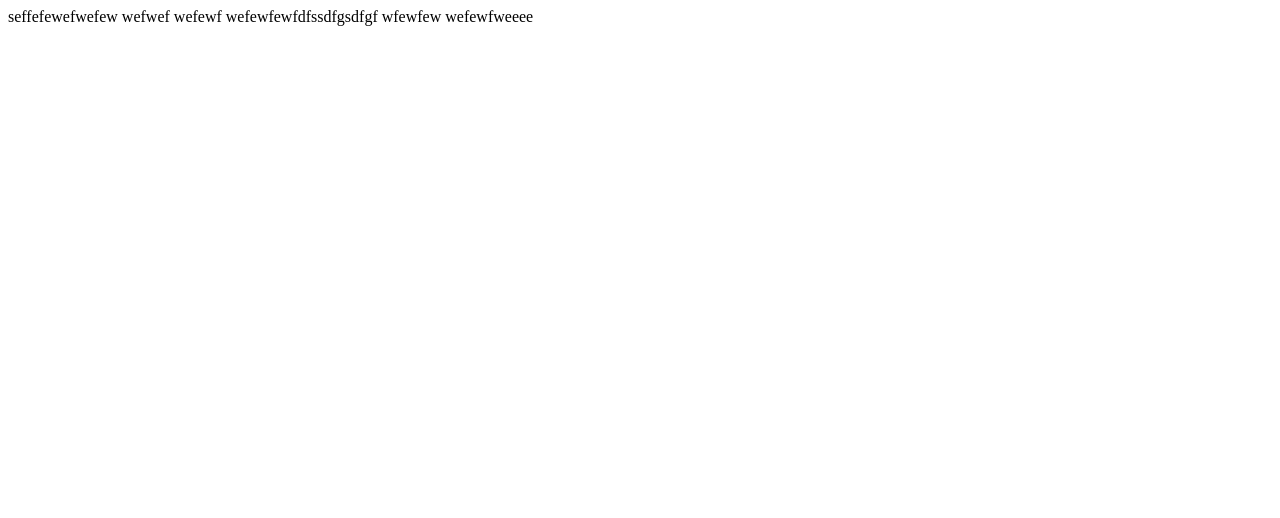
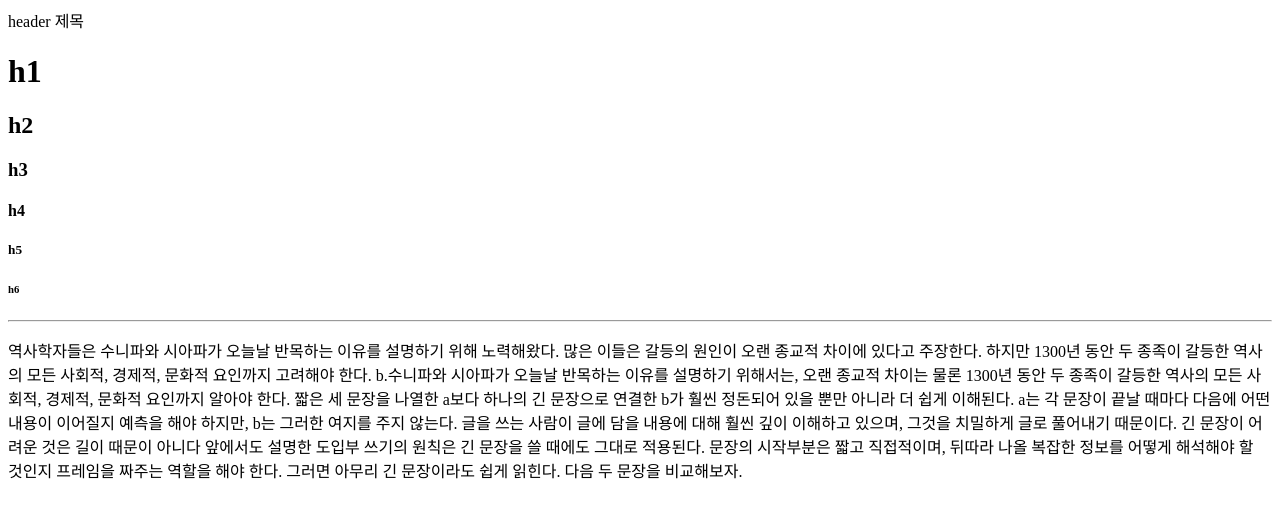
Before and after one commit to baeyeeun/std_html, a plain HTML site: page public/ch0/index.html in a window 1280 px wide. Drawn offline with Linux system fonts and the light colour scheme.

Commit message:
ujnuihiuh

```diff
--- a/public/ch0/index.html
+++ b/public/ch0/index.html
@@ -6,17 +6,34 @@
 <meta charset="UTF-8">
 <meta name="viewport" content="width=device-width, initial-scale=1.0">
 
-<title> 배예은 </title>
+<title>배예은</title>
 </head>
 
 <body>
 
-seffefewefwefew
-wefwef
-wefewf
-wefewfewfdfssdfgsdfgf
-wfewfew
-  wefewfweeee
+	header 제목
+
+	<h1>h1</h1>
+	<h2>h2</h2>
+	<h3>h3</h3>
+	<h4>h4</h4>
+	<h5>h5</h5>
+	<h6>h6</h6>
+
+
+	<hr>
+	<!-- 한 줄 그어 주기 -->
+
+<!-- 문장? 문단? -->
+	<p>역사학자들은 수니파와 시아파가 오늘날 반목하는 이유를 설명하기 위해 노력해왔다. 많은 이들은 갈등의 원인이 오랜
+		종교적 차이에 있다고 주장한다. 하지만 1300년 동안 두 종족이 갈등한 역사의 모든 사회적, 경제적, 문화적 요인까지
+		고려해야 한다. b.수니파와 시아파가 오늘날 반목하는 이유를 설명하기 위해서는, 오랜 종교적 차이는 물론 1300년 동안 두
+		종족이 갈등한 역사의 모든 사회적, 경제적, 문화적 요인까지 알아야 한다. 짧은 세 문장을 나열한 a보다 하나의 긴 문장으로
+		연결한 b가 훨씬 정돈되어 있을 뿐만 아니라 더 쉽게 이해된다. a는 각 문장이 끝날 때마다 다음에 어떤 내용이 이어질지
+		예측을 해야 하지만, b는 그러한 여지를 주지 않는다. 글을 쓰는 사람이 글에 담을 내용에 대해 훨씬 깊이 이해하고 있으며,
+		그것을 치밀하게 글로 풀어내기 때문이다. 긴 문장이 어려운 것은 길이 때문이 아니다 앞에서도 설명한 도입부 쓰기의 원칙은 긴
+		문장을 쓸 때에도 그대로 적용된다. 문장의 시작부분은 짧고 직접적이며, 뒤따라 나올 복잡한 정보를 어떻게 해석해야 할 것인지
+		프레임을 짜주는 역할을 해야 한다. 그러면 아무리 긴 문장이라도 쉽게 읽힌다. 다음 두 문장을 비교해보자.</p>
 
 </body>
 </html>
```
